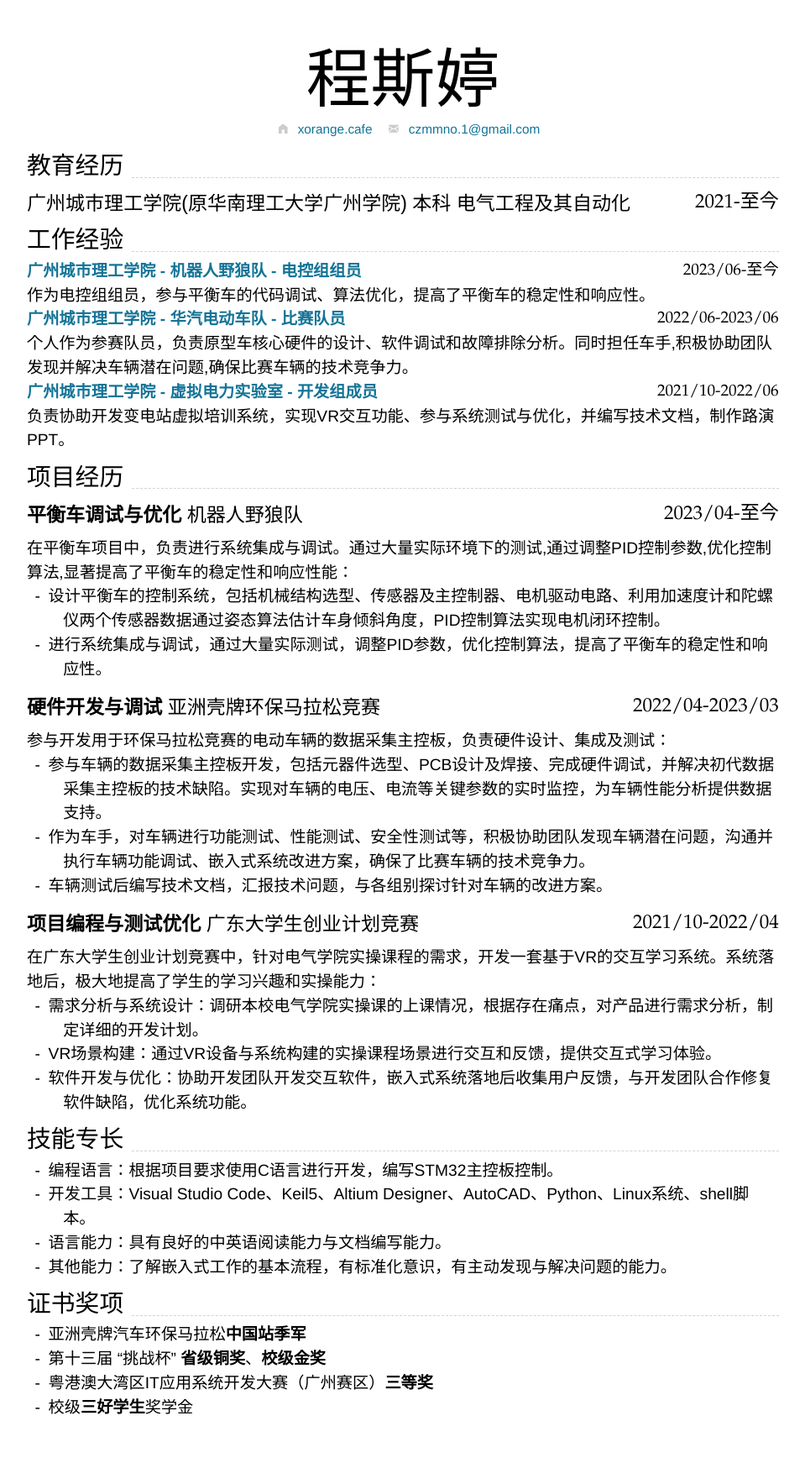
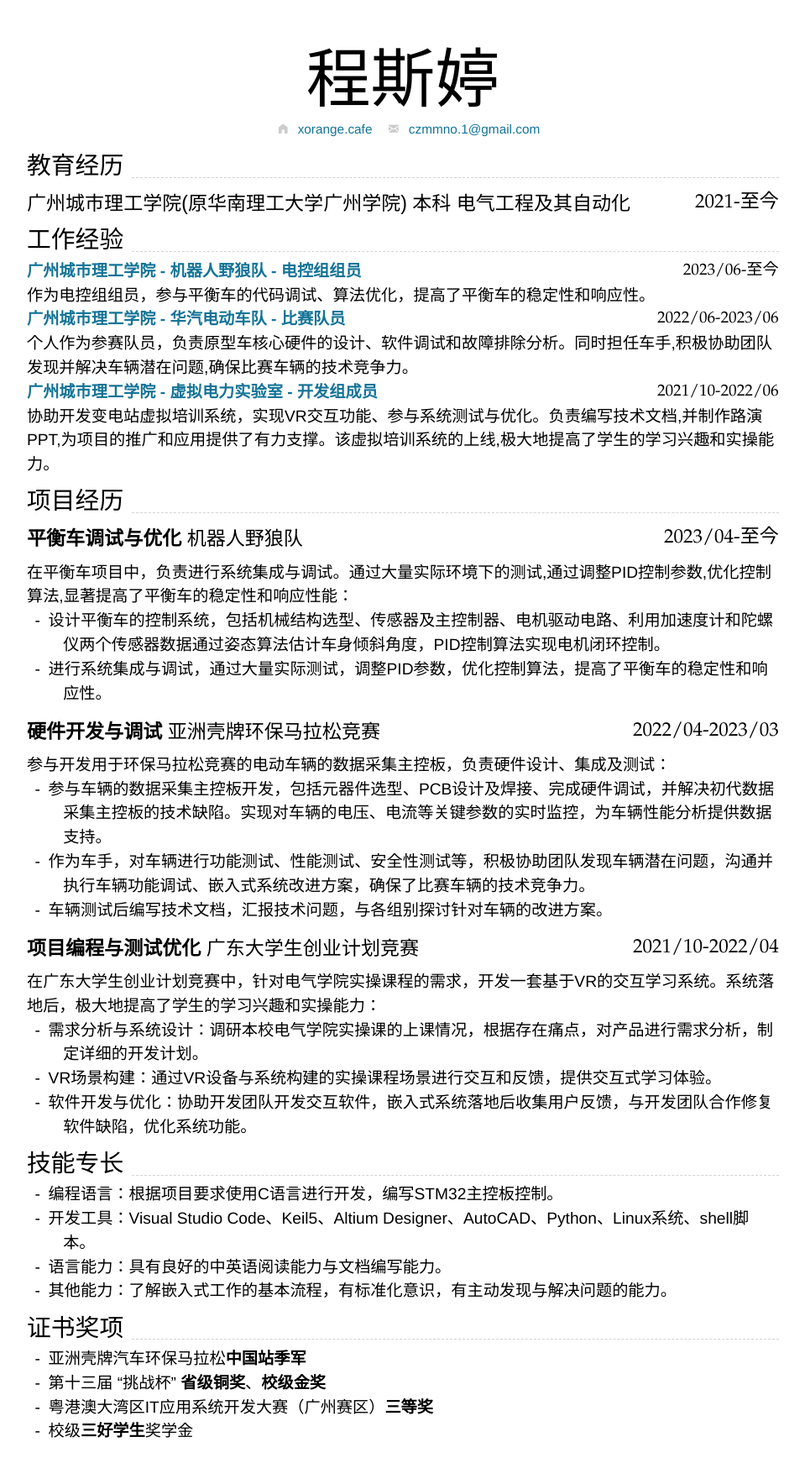
Before and after one commit to Lovelycz/stm, a Jekyll site: the page built from index.md, in a window 1280 px wide. Shown: the whole page at 84% size, without its empty margins (160-1119 px from the left). Built offline with Jekyll 4.4.1, drawn with Linux system fonts in a browser that asks for light colours; nearby versions of some CDN libraries; before the commit the page ends 1738 px from its top, so only the background shows below that.

Commit message:
Update index.md

```diff
--- a/index.md
+++ b/index.md
@@ -29,8 +29,7 @@ homepage:
 
 [**广州城市理工学院 - 虚拟电力实验室 - 开发组成员**](https://mp.weixin.qq.com/s/hBJWlrKyN1jBg5ZXC82d2w) `2021/10-2022/06`
 
-负责协助开发变电站虚拟培训系统，实现VR交互功能、参与系统测试与优化，并编写技术文档，制作路演PPT。
-
+协助开发变电站虚拟培训系统，实现VR交互功能、参与系统测试与优化。负责编写技术文档,并制作路演PPT,为项目的推广和应用提供了有力支撑。该虚拟培训系统的上线,极大地提高了学生的学习兴趣和实操能力。
 
 ## 项目经历
 
```
